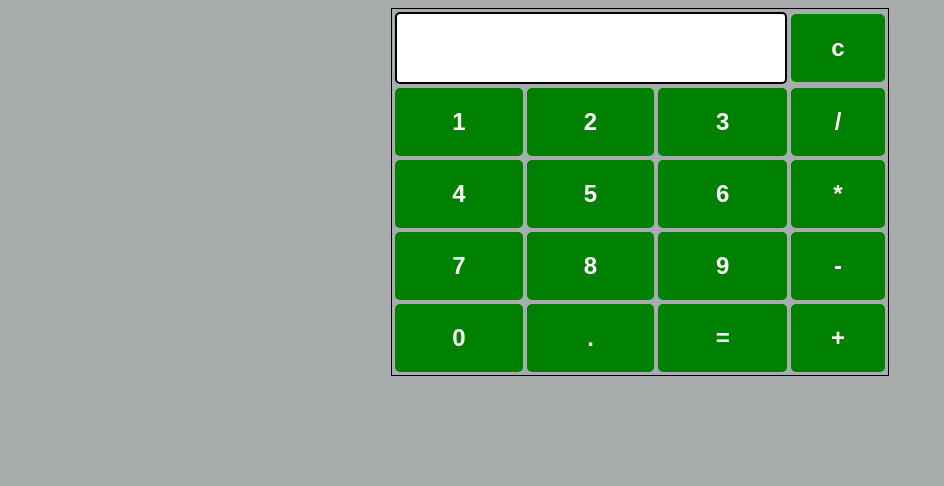
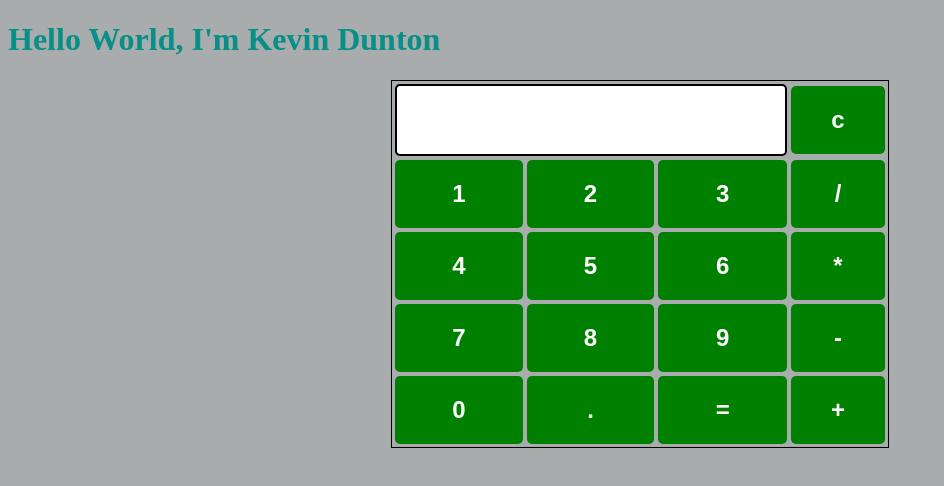
Before and after one commit to RgrUp/RgrUp.github.io, a plain HTML site: page Rough_draft_Calculator.html in a window 1280 px wide. Shown: the whole page, without its empty margins (0-944 px from the left). Drawn offline with Linux system fonts and the light colour scheme.

Commit message:
Update Rough_draft_Calculator.html
updated

```diff
--- a/Rough_draft_Calculator.html
+++ b/Rough_draft_Calculator.html
@@ -3,6 +3,11 @@
 
 <html>
     <head>
+        <title>Hello World</title>
+      </head>
+      <body>
+        <h1>Hello World, I'm Kevin Dunton</h1>
+      </body>
         <title>HTML Calculator</title>
 
         <!-- For styling -->
```
